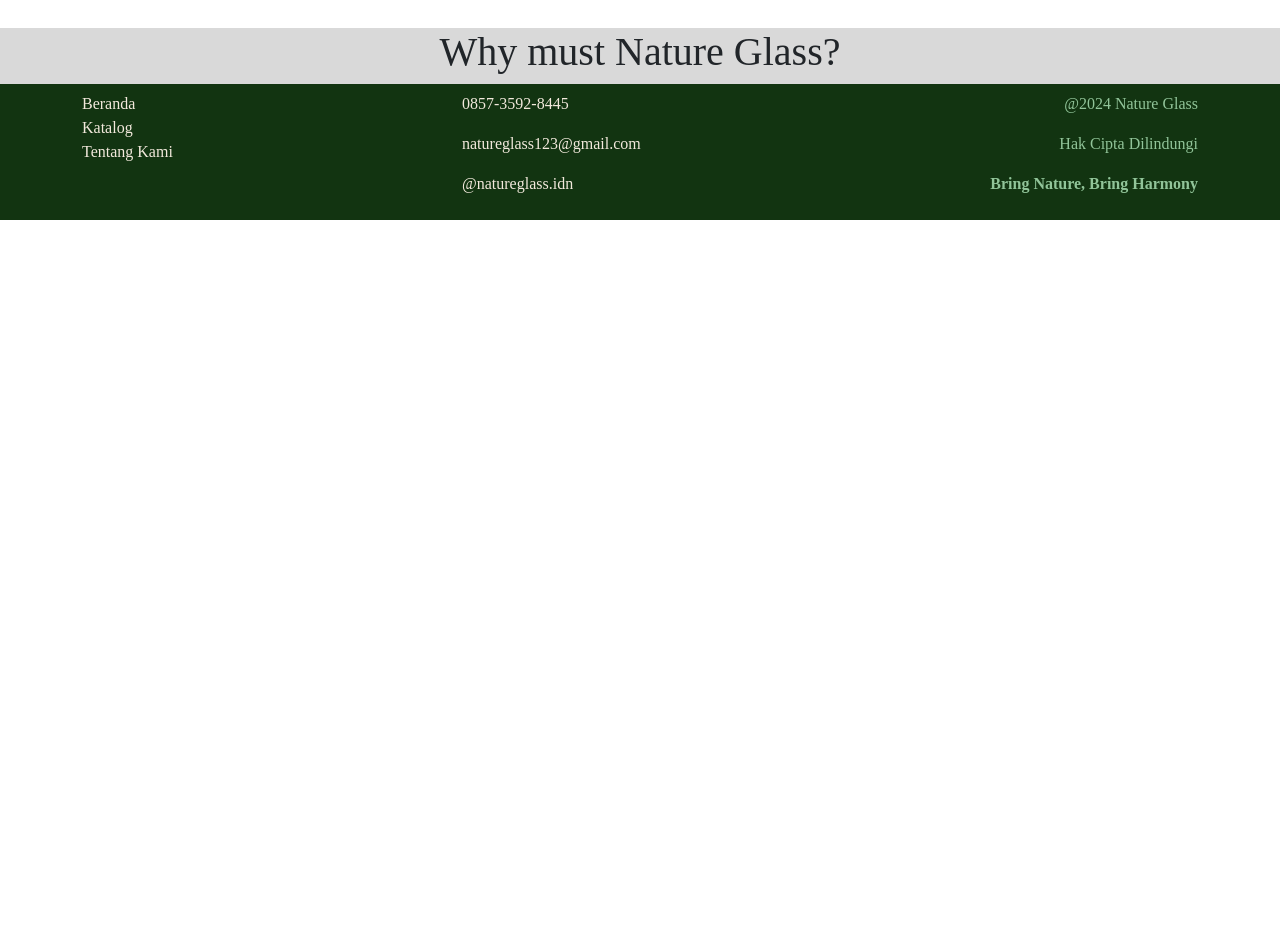
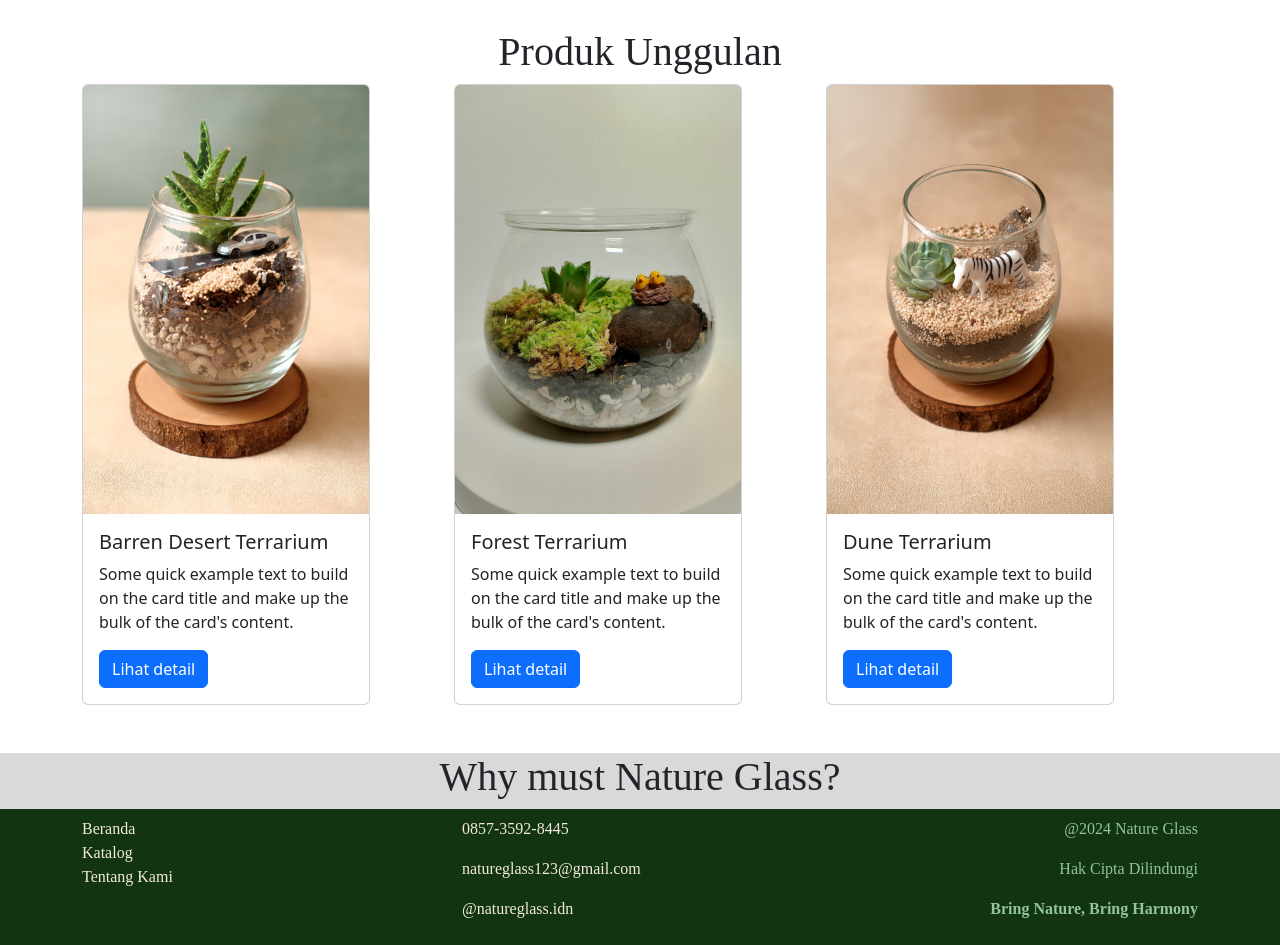
Before and after one commit to AhmadMario02/Nature-Glass, a PHP site: page / in a window 1280 px wide. Shown: the part 400-1345 px from the top of the page. Before the commit the page ends 620 px from the top, so only its background shows below. Run offline with PHP 8.4, Linux system fonts and the light colour scheme; some libraries are stand-ins or nearby versions.

Commit message:
Test Again

```diff
--- a/pages/home.php
+++ b/pages/home.php
@@ -7,6 +7,42 @@
             <img src="https://images.pexels.com/photos/886521/pexels-photo-886521.jpeg?auto=compress&cs=tinysrgb&w=1260&h=750&dpr=2" class="img-fluid" alt="">
         </div>
     </div>
+    <div class="container">
+    <div class="row mb-5">
+        <h1 class="text-center" style="font-family: Montserrat;">Produk Unggulan</h1>
+        <div class="row">
+            <div class="col">
+                <div class="card" style="width: 18rem;">
+                  <img src="assets/Barren Desert Terrarium.jpg" class="card-img-top" alt="Barren Desert Terrarium">
+                  <div class="card-body">
+                    <h5 class="card-title">Barren Desert Terrarium</h5>
+                    <p class="card-text">Some quick example text to build on the card title and make up the bulk of the card's content.</p>
+                    <a href="#" class="btn btn-primary">Lihat detail</a>
+                  </div>
+                </div>
+            </div>
+            <div class="col">
+                <div class="card" style="width: 18rem;">
+                  <img src="assets/Forest Terrarium.jpg" class="card-img-top" alt="Forest Terrarium">
+                  <div class="card-body">
+                    <h5 class="card-title">Forest Terrarium</h5>
+                    <p class="card-text">Some quick example text to build on the card title and make up the bulk of the card's content.</p>
+                    <a href="#" class="btn btn-primary">Lihat detail</a>
+                  </div>
+                </div>
+            </div>
+            <div class="col">
+                <div class="card" style="width: 18rem;">
+                  <img src="assets/Dune Terrarium.jpg" class="card-img-top" alt="Dune Terrarium">
+                  <div class="card-body">
+                    <h5 class="card-title">Dune Terrarium</h5>
+                    <p class="card-text">Some quick example text to build on the card title and make up the bulk of the card's content.</p>
+                    <a href="#" class="btn btn-primary">Lihat detail</a>
+                  </div>
+                </div>
+            </div>
+        </div>
+    </div>
     </div>
     <div class="row" style="background-color: #D9D9D9;">
         <h1 class="text-center" style="font-family: Montserrat;">Why must Nature Glass?</h1>
```
Lines whose indentation alone changed are shown as unchanged.
